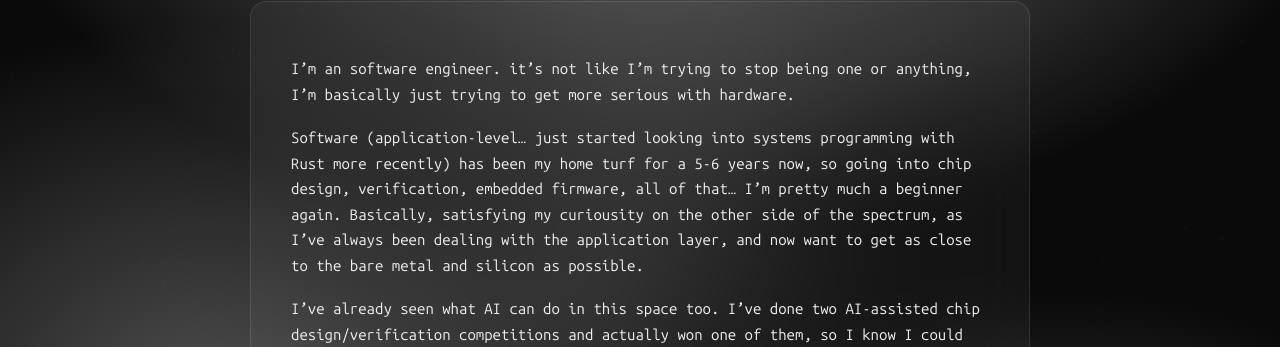
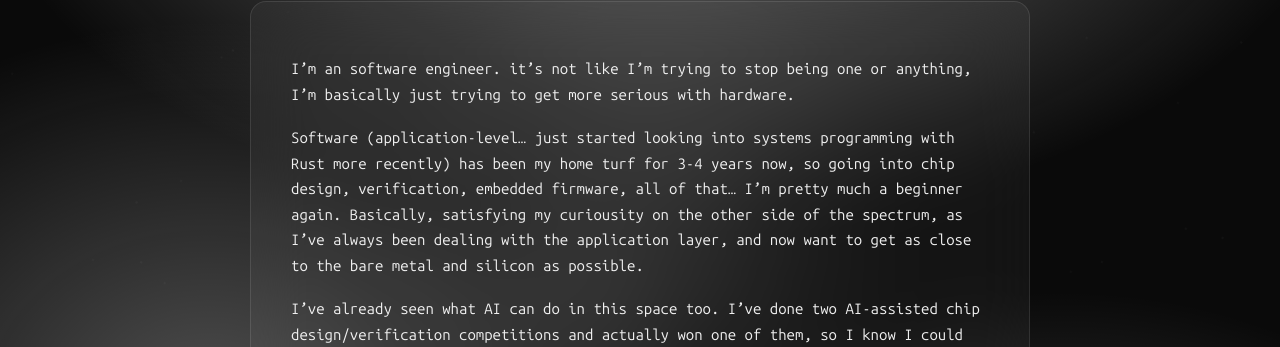
Before and after one commit to Basit-Balogun10/Basit-Balogun10.github.io, a Jekyll site: the page built from about.md, in a window 1280 px wide and 900 px high. Shown: the part 117-464 px from the top of the window. Built offline with Jekyll 4.4.1, drawn with Linux system fonts in a browser that asks for light colours.

Commit message:
Add ChipMango internship, update project dates, fix years-of-experience
Adds the Hardware/Firmware Engineering Intern entry (ChipMango) to
Professional experience, matching the resume. Reorders Projects to
lead with the Secure UART Peripheral, adds dates to Farmceries/Fuse/
Secure UART, adds the education timeline note (nationwide strike
delay), and corrects "5-6 years" of software experience to "3-4
years" on the About page.

```diff
--- a/about.md
+++ b/about.md
@@ -5,7 +5,7 @@ permalink: /about/
 
 I'm an software engineer. it's not like I'm trying to stop being one or anything, I'm basically just trying to get more serious with hardware.
 
-Software (application-level... just started looking into systems programming with Rust more recently) has been my home turf for a 5-6 years now, so going into chip design, verification, embedded firmware, all of that... I'm pretty much a beginner again. Basically, satisfying my curiousity on the other side of the spectrum, as I've always been dealing with the application layer, and now want to get as close to the bare metal and silicon as possible.
+Software (application-level... just started looking into systems programming with Rust more recently) has been my home turf for 3-4 years now, so going into chip design, verification, embedded firmware, all of that... I'm pretty much a beginner again. Basically, satisfying my curiousity on the other side of the spectrum, as I've always been dealing with the application layer, and now want to get as close to the bare metal and silicon as possible.
 
 I've already seen what AI can do in this space too. I've done two AI-assisted chip design/verification competitions and actually won one of them, so I know I could probably get pretty far just leaning on AI and "vibing" my way through the whole thing... but I don't really want to do that.
 
```
Also changed, not shown: index.md (+17 -10 lines).
